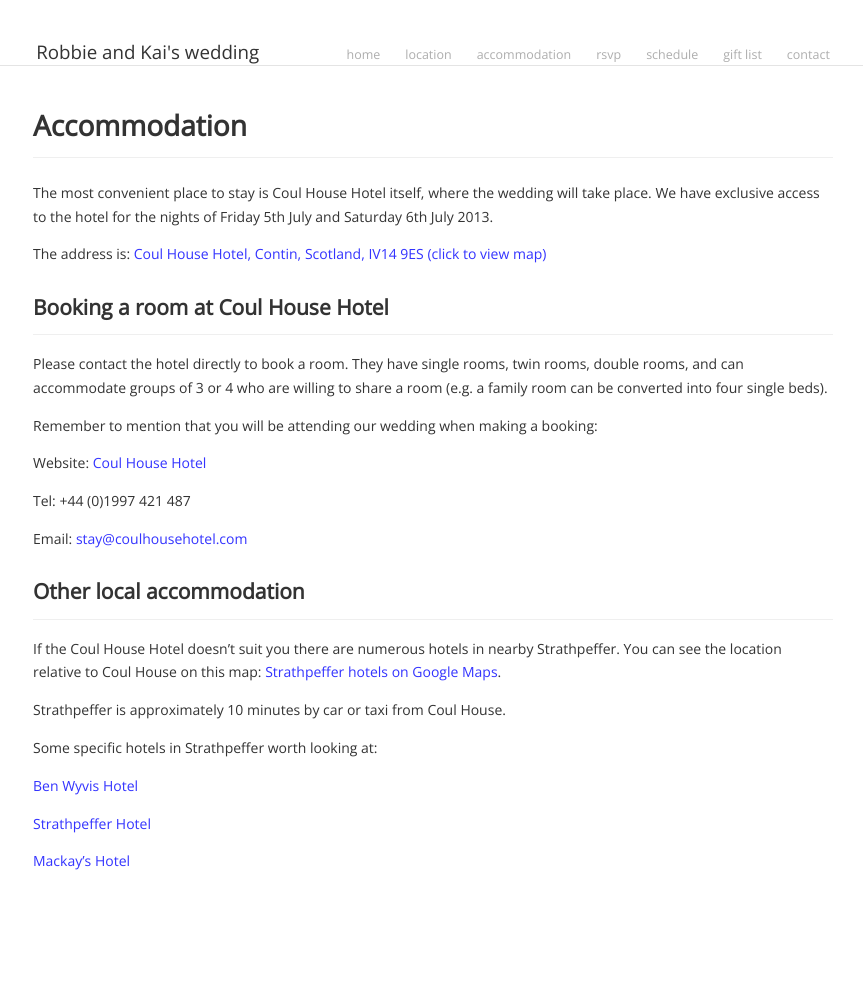
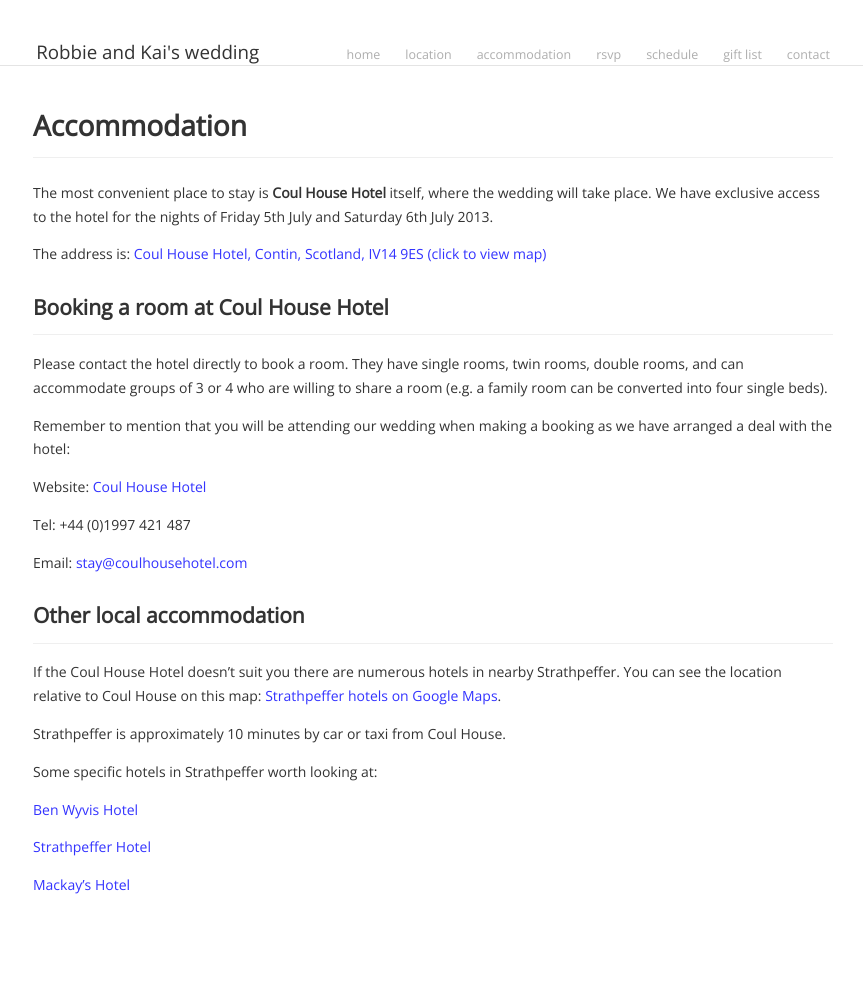
Before and after one commit to rjshade/robbieandkai.com, a Jekyll site: the page built from accommodation/index.md, in a window 1280 px wide. Shown: the whole page, without its empty margins (207-1070 px from the left). Built offline with Jekyll 4.4.1, drawn with Linux system fonts in a browser that asks for light colours; Markdown is read by kramdown in place of the engine named in the settings; before the commit the page ends 957 px from its top, so only the background shows below that.

Commit message:
Update accommodation/index.md

```diff
--- a/accommodation/index.md
+++ b/accommodation/index.md
@@ -5,7 +5,7 @@
 
 #Accommodation
 
-The most convenient place to stay is Coul House Hotel itself, where the wedding will take place.
+The most convenient place to stay is **Coul House Hotel** itself, where the wedding will take place.
 We have exclusive access to the hotel for the nights of Friday 5th July and Saturday 6th July 2013.
 
 The address is:
@@ -16,7 +16,7 @@
 
 Please contact the hotel directly to book a room. They have single rooms, twin rooms, double rooms, and can accommodate groups of 3 or 4 who are willing to share a room (e.g. a family room can be converted into four single beds).
 
-Remember to mention that you will be attending our wedding when making a booking:
+Remember to mention that you will be attending our wedding when making a booking as we have arranged a deal with the hotel:
 
 Website: [Coul House Hotel](http://www.coulhousehotel.com/index.asp)
 
```
